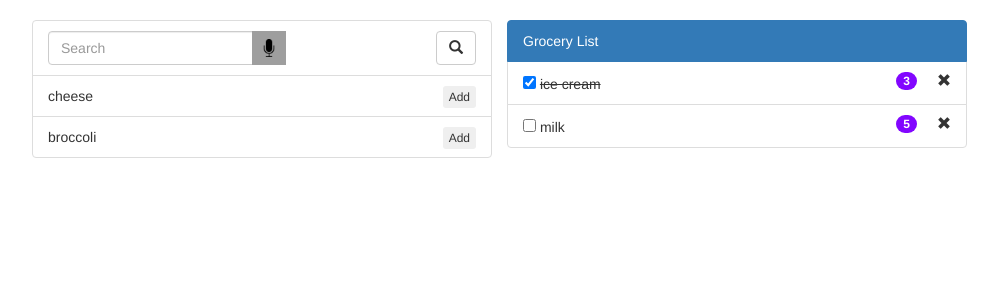
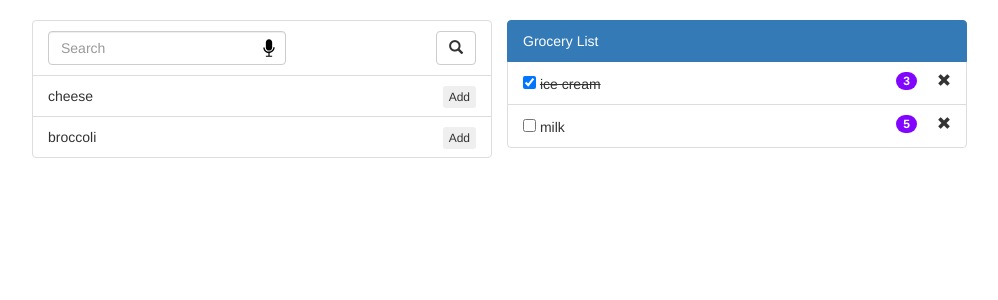
Before and after one commit to SmrtShopper/smart-shopper, a PHP site: page / in a window 1280 px wide. Shown: the part 52-352 px from the top of the page, without its empty margins (133-1131 px from the left). Run offline with PHP 8.4, Linux system fonts and the light colour scheme; some libraries are stand-ins or nearby versions; grey boxes are pictures that could not be loaded.

Commit message:
added inline svg for record button - testing voice rec

```diff
--- a/assets/css/desktop.css
+++ b/assets/css/desktop.css
@@ -3,16 +3,22 @@
 	margin: 20px auto;
 }
 
-i.hover:hover {
+.hover:hover {
   color: #7E7E7E;
 }
 
+
+
 #record_button {
 
+  height: 34px;
+  width: auto;
   padding: 8px;
-  background-image: url("mic-01.png");
+	pointer-events: auto;
+}
 
-	pointer-events: auto;
+#record_button:hover {
+  fill: #7E7E7E;
 }
 
 #delete_button {
--- a/index.html
+++ b/index.html
@@ -39,7 +39,32 @@
         <form class="form-inline" ng-submit="prependItem()">
           <div class="form-group has-feedback">
             <input type="text" class="form-control" ng-model="groceryItem" id="grocItem" placeholder="Search">
-              <img src="mic-01.png" id="record_button" class="form-control-feedback glyphicon" ng-click="voiceRec()">
+            <!--
+              <img src="mic.svg" id="record_button" class="form-control-feedback glyphicon hover" ng-click="voiceRec()">
+              -->
+              <svg id="record_button" class="form-control-feedback glyphicon" ng-click="voiceRec()" xmlns="http://www.w3.org/2000/svg" xmlns:xlink="http://www.w3.org/1999/xlink" version="1.1" id="Layer_1" x="0px" y="0px" viewBox="0 0 12 12" enable-background="new 0 0 12 12" xml:space="preserve">
+              <g>
+                <g>
+                  <defs>
+                    <path id="SVGID_1_" d="M2.2 5.6c0 2 1.5 3.6 3.4 3.8v1.7H3.9v0.8h4.2v-0.8H6.4V9.3c1.9-0.2 3.4-1.8 3.4-3.8H8.9 c0 1.6-1.3 2.9-2.9 2.9S3.1 7.2 3.1 5.6H2.2z"/>
+                  </defs>
+                  <clipPath id="SVGID_2_">
+                    <use xlink:href="#SVGID_1_" overflow="visible"/>
+                  </clipPath>
+                  <rect x="1.6" y="5" clip-path="url(#SVGID_2_)" width="8.7" height="7.5"/>
+                </g>
+                <g>
+                  <defs>
+                    <path id="SVGID_3_" d="M3.9 2.2C3.9 1 4.8 0.1 6 0.1c1.2 0 2.1 0.9 2.1 2.1v3.4c0 1.2-0.9 2.1-2.1 2.1c-1.2 0-2.1-0.9-2.1-2.1 V2.2z"/>
+                  </defs>
+                  <clipPath id="SVGID_4_">
+                    <use xlink:href="#SVGID_3_" overflow="visible"/>
+                  </clipPath>
+                  <rect x="3.3" y="-0.5" clip-path="url(#SVGID_4_)" width="5.4" height="8.8"/>
+                </g>
+              </g>
+              </svg>
+
           </div>
           <button class="btn btn-default pull-right" type="submit">
             <i class="glyphicon glyphicon-search"></i>
```
Also changed, not shown: mic-01.png (deleted), mic.svg (added).
